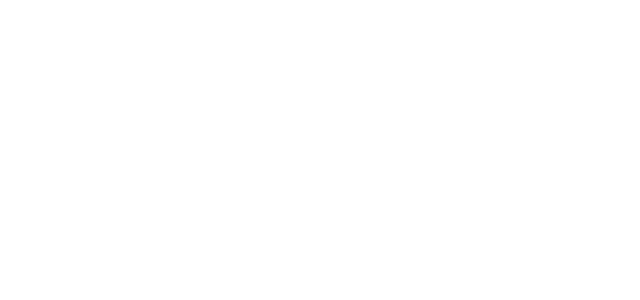
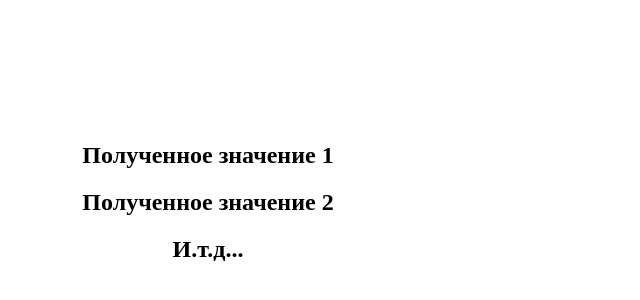
Before and after one commit to Maxximiiian/News, a React app: page /news in a window 1280 px wide. Before the commit this address had no page. Shown: the part 36-336 px from the top of the page, without its empty margins (0-640 px from the left). Built offline with nearby package versions, Linux system fonts and the light colour scheme; the HTML template or start-up script is replaced by a standard one.

Commit message:
auth front 0.5

```diff
--- /dev/null
+++ b/src/components/AllNews.jsx
@@ -0,0 +1,21 @@
+import React from 'react';
+
+export default function AllNews() {
+  // fetch юзэффектом на апишку и вывести данные мапом в ретерн
+  return (
+    <div className="mx-auto mt-5" style={{ width: '400px' }}>
+      <div style={{ height: '150px' }} />
+      <form className="container bg-secondary rounded-3 py-3 item" align="center">
+        <div className="mb-3">
+          <h2>Полученное значение 1</h2>
+        </div>
+        <div className="mb-3">
+          <h2>Полученное значение 2</h2>
+        </div>
+        <div className="mx-auto mt-5">
+          <h2>И.т.д...</h2>
+        </div>
+      </form>
+    </div>
+  );
+}
--- a/src/components/App.jsx
+++ b/src/components/App.jsx
@@ -1,11 +1,15 @@
 import React from 'react';
 import { Routes, Route } from 'react-router-dom';
+import AllNews from './AllNews';
 import Auth from './auth/Auth';
+import Registration from './auth/Registration';
 
 function App() {
   return (
     <Routes>
       <Route index path="/" element={<Auth />} />
+      <Route index path="/registration" element={<Registration />} />
+      <Route index path="/news" element={<AllNews />} />
     </Routes>
   );
 }
--- a/src/components/auth/Auth.jsx
+++ b/src/components/auth/Auth.jsx
@@ -47,14 +47,11 @@
           />
         </div>
         <button type="submit" className="btn btn-danger">Sign in!</button>
-
         <div className="mx-auto mt-5">
           <h2>Don't register yet?</h2>
           <Link to="/registration" className="btn btn-danger">Registration</Link>
-          <Link to="/home" className="btn btn-danger">СКИПАНУТЬ НА ХОУМ</Link>
-
+          <Link to="/news" className="btn btn-danger">СКИПАНУТЬ НА ХОУМ</Link>
         </div>
-        {/* onClick={playHandler} */}
       </form>
     </div>
   );
--- a/src/components/auth/Registration.jsx
+++ b/src/components/auth/Registration.jsx
@@ -62,10 +62,8 @@
         </div> */}
         <div>
           <button type="submit" className="btn btn-danger">Sign up!</button>
-          {/* onClick={playHandler} */}
           <Link to="/" class="btn btn-outline-danger float-left">←Back to Auth</Link>
         </div>
-
       </form>
     </div>
   );
```
